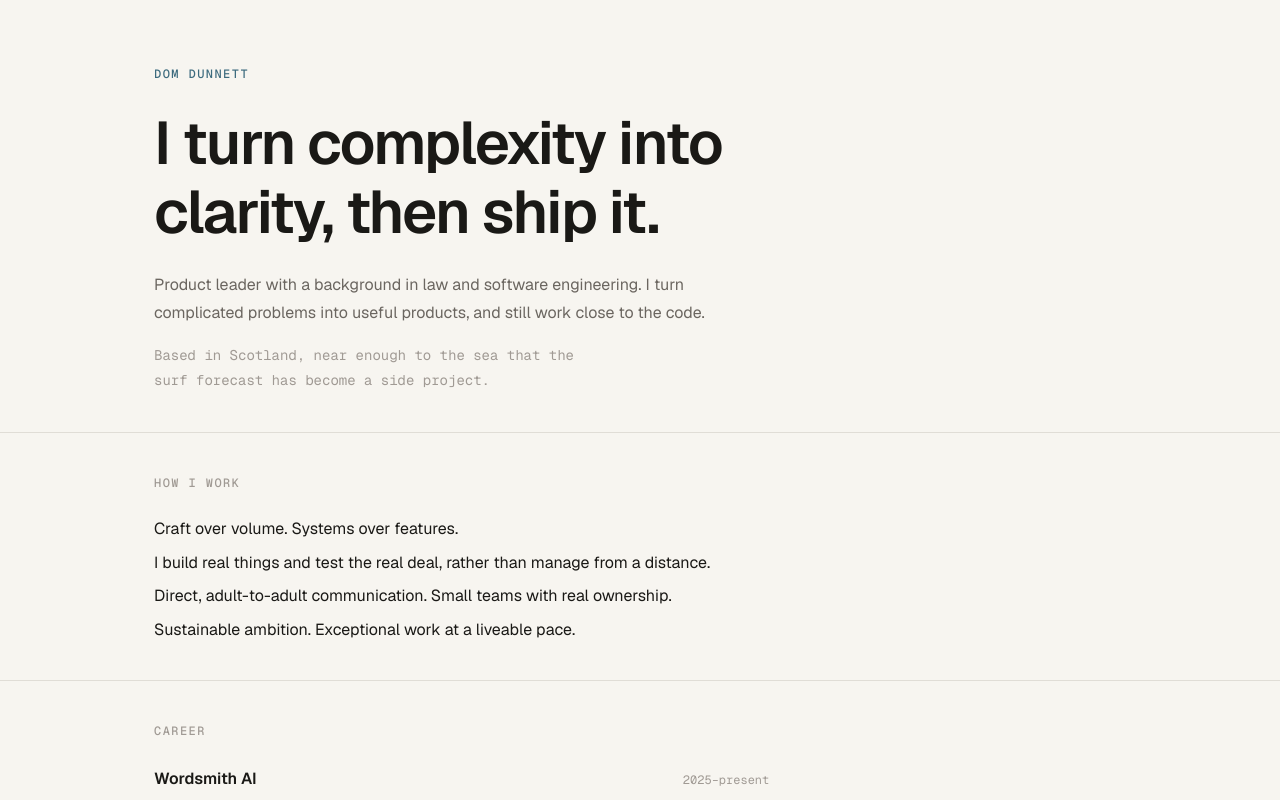
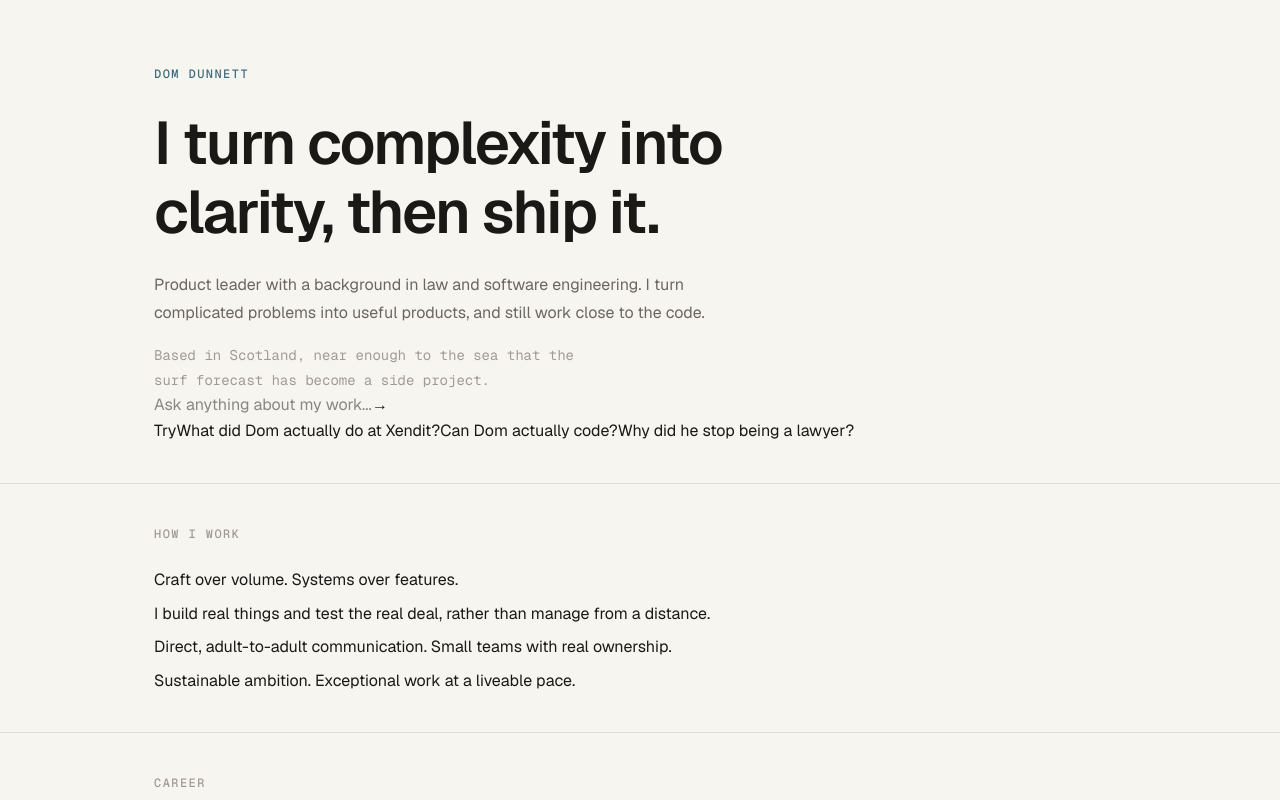
Before and after one commit to domdunnett/domdunnett-com, a Next.js app: page / in a window 1280 px wide. Shown: the top 800 px of the page. Built offline with nearby package versions, Linux system fonts and the light colour scheme.

Commit message:
Add Ask Dom to homepage hero

```diff
--- a/app/page.js
+++ b/app/page.js
@@ -1,3 +1,5 @@
+import AskDom from "../components/AskDom";
+
 export default function Home() {
   return (
     <main>
@@ -17,6 +19,7 @@ export default function Home() {
         <p style={{ fontSize: "var(--text-sm)", maxWidth: "52ch", color: "var(--text-tertiary)", fontFamily: "var(--font-mono)" }}>
           Based in Scotland, near enough to the sea that the surf forecast has become a side project.
         </p>
+        <AskDom />
       </section>
 
       <hr className="divider" />
```
